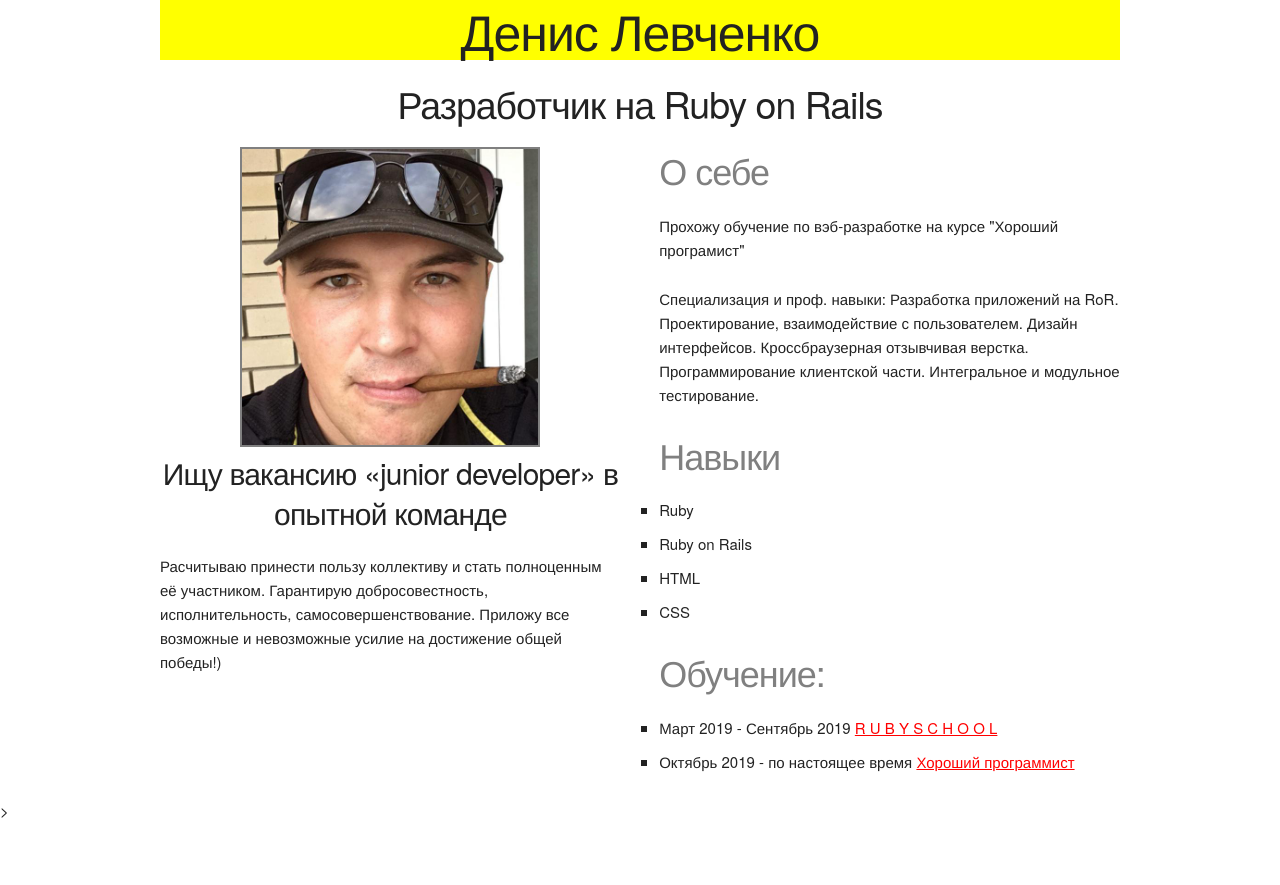
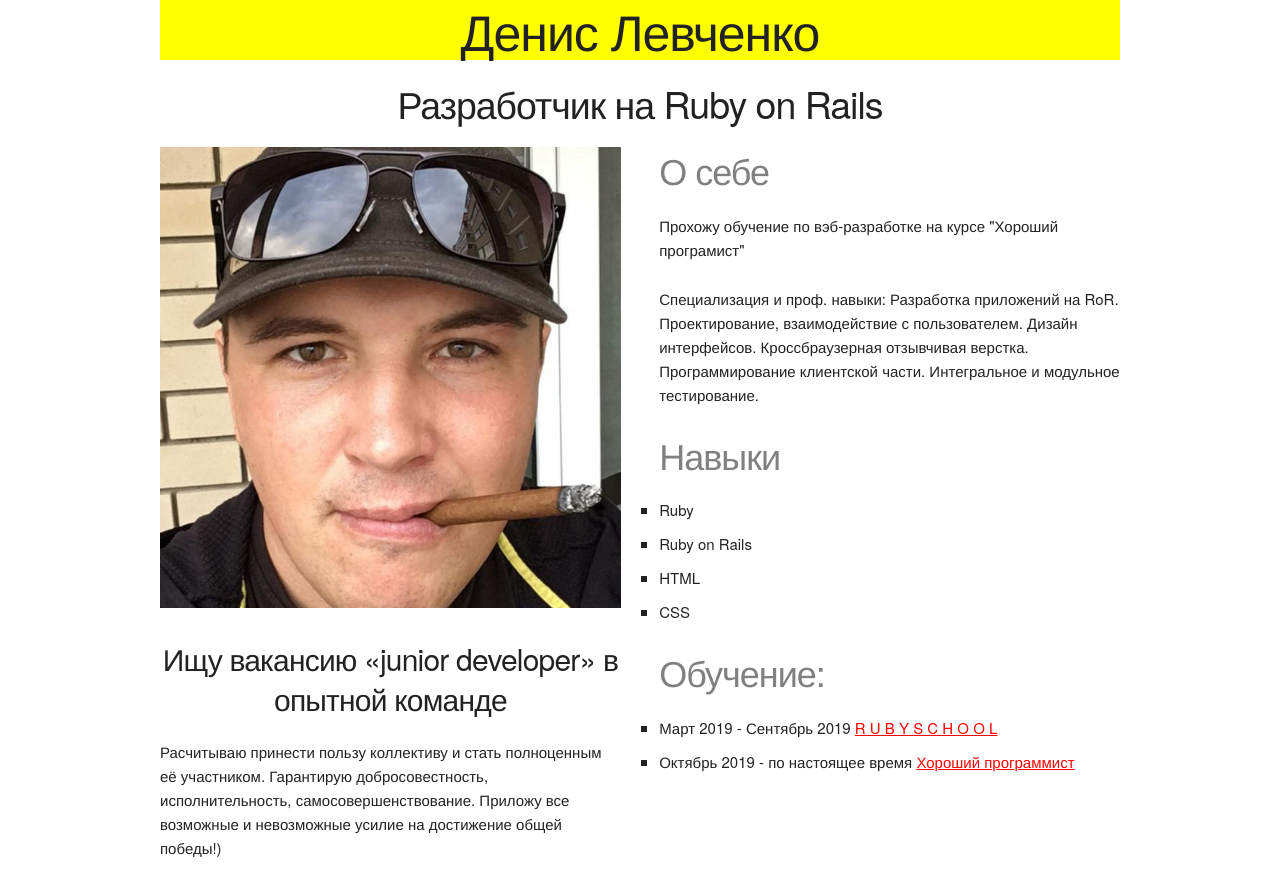
Before and after one commit to leva84/resume, a plain HTML site: page index.html in a window 1280 px wide. Before the commit the page ends 823 px from the top, so only its background shows below. Drawn offline with Linux system fonts and the light colour scheme.

Commit message:
Revert "image center and solid"

```diff
--- a/css/stylesheet.css
+++ b/css/stylesheet.css
@@ -1,17 +1,6 @@
 body
 {
     font-family: sans-serif;
-}
-
-.image-wrop
-{
-    text-align: center;
-}
-
-.u-max-full-width
-{
-    height: 300px;
-    border: 2px solid gray;
 }
 
 .title
--- a/index.html
+++ b/index.html
@@ -19,9 +19,13 @@
     <h2 class="subtitle" style=text-align:center;>Разработчик на Ruby on Rails</h2>
     <div class="row">
         <div class="six columns">
-            <div class="image-wrop">
-                <img alt="[Я]" class="u-max-full-width" src="photo_2019-03-01_15-21-05.jpg"/>
+            <div>
+                <p>
+                    <img alt="[Фото]" class="u-max-full-width" src="photo_2019-03-01_15-21-05.jpg"/>
+                </p>
             </div>
+
+            <div>
                 <h4 style=text-align:center;>Ищу вакансию «junior developer» в опытной команде</h4>
                 <p>
                     Расчитываю принести пользу коллективу и стать полноценным её участником.
@@ -29,7 +33,10 @@
                     Приложу все возможные и невозможные усилие на достижение общей победы!)
                 </p>
             </div>
+        </div>
+
         <div class="six columns">
+            <div>
                 <h3 class="div-title">О себе</h3>
                 <p>
                     Прохожу обучение по вэб-разработке на курсе "Хороший програмист"
@@ -39,6 +46,7 @@
                     с пользователем. Дизайн интерфейсов. Кроссбраузерная отзывчивая верстка. Программирование
                     клиентской части. Интегральное и модульное тестирование.
                 </p>
+            </div>
 
             <div class="skills">
                 <h3 class="div-title">Навыки</h3>
@@ -66,6 +74,5 @@
         </div>
     </div>
 </div>
-</div>>
 </body>
 </html>
```
Lines whose indentation alone changed are shown as unchanged.
